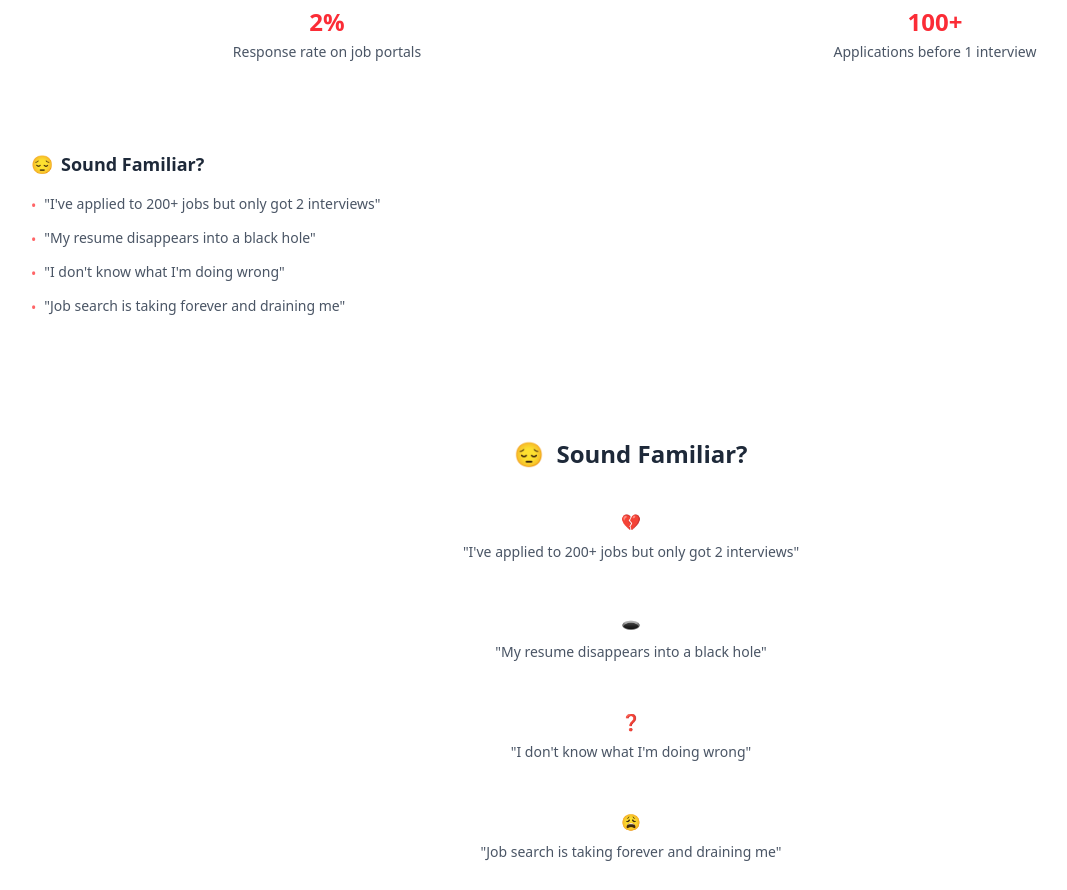
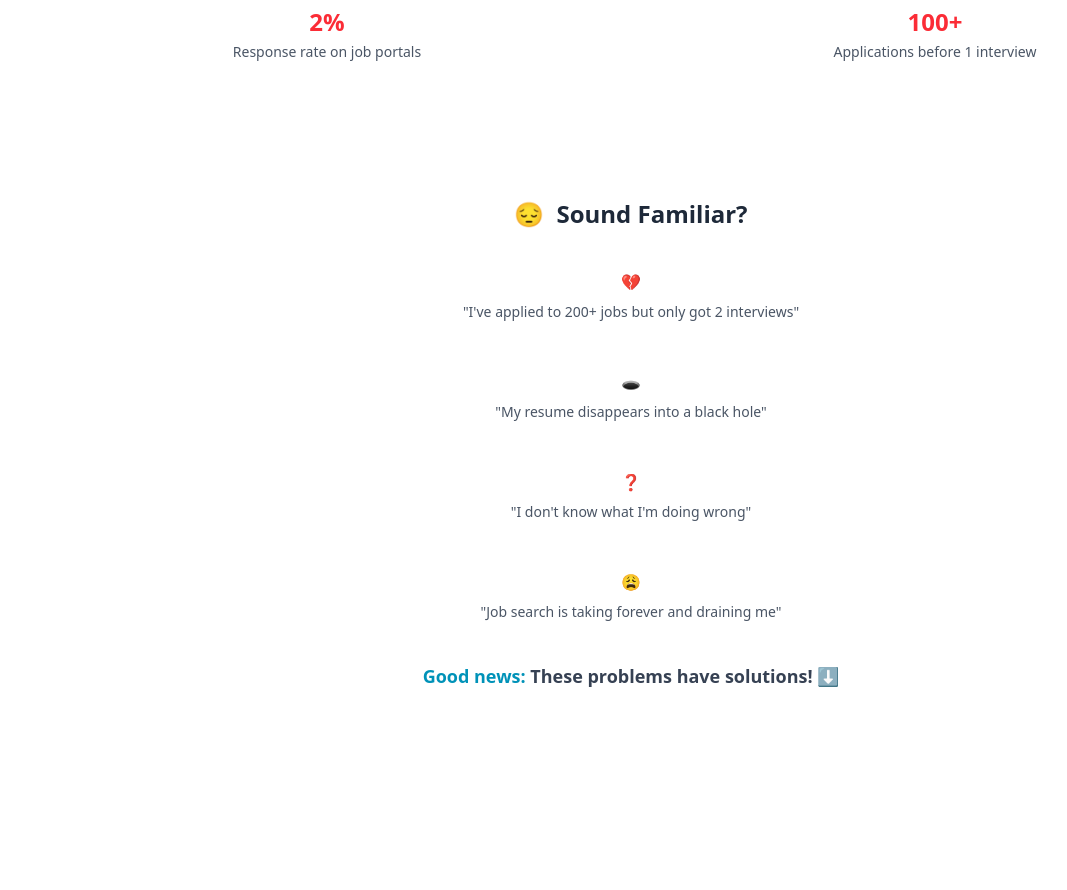
Before and after one commit to saurabhkabariya/hirelift, a Next.js app: page / in a window 1280 px wide. Shown: the part 2420-3310 px from the top of the page, without its empty margins (9-1076 px from the left). Built offline with nearby package versions, Linux system fonts and the light colour scheme; no server answers.

Commit message:
UI fixed

```diff
--- a/components/sections/ProblemSolutionSection.js
+++ b/components/sections/ProblemSolutionSection.js
@@ -140,37 +140,6 @@ export default function ProblemSolutionSection({ handleRedirect }) {
                 </div>
               </motion.div>
 
-              {/* Pain Points */}
-              <motion.div
-                initial={{ opacity: 0, y: 15 }}
-                whileInView={{ opacity: 1, y: 0 }}
-                viewport={{ once: true, margin: "-30px" }}
-                transition={{ duration: 0.4, delay: 0.2, ease: "easeOut" }}
-                className="mt-6 p-6 bg-white/80 backdrop-blur-sm border-l-4 border-cyan-400 rounded-2xl shadow-lg"
-              >
-                <h4 className="text-lg font-bold text-gray-800 mb-4 flex items-center gap-2">
-                  <span className="text-red-500">😔</span>
-                  Sound Familiar?
-                </h4>
-                <div className="grid sm:grid-cols-2 gap-3 text-sm text-gray-600">
-                  <div className="flex items-start gap-2">
-                    <span className="text-red-400 mt-0.5 flex-shrink-0">•</span>
-                    <span>"I've applied to 200+ jobs but only got 2 interviews"</span>
-                  </div>
-                  <div className="flex items-start gap-2">
-                    <span className="text-red-400 mt-0.5 flex-shrink-0">•</span>
-                    <span>"My resume disappears into a black hole"</span>
-                  </div>
-                  <div className="flex items-start gap-2">
-                    <span className="text-red-400 mt-0.5 flex-shrink-0">•</span>
-                    <span>"I don't know what I'm doing wrong"</span>
-                  </div>
-                  <div className="flex items-start gap-2">
-                    <span className="text-red-400 mt-0.5 flex-shrink-0">•</span>
-                    <span>"Job search is taking forever and draining me"</span>
-                  </div>
-                </div>
-              </motion.div>
           </motion.div>
 
           {/* Solutions Side */}
```
